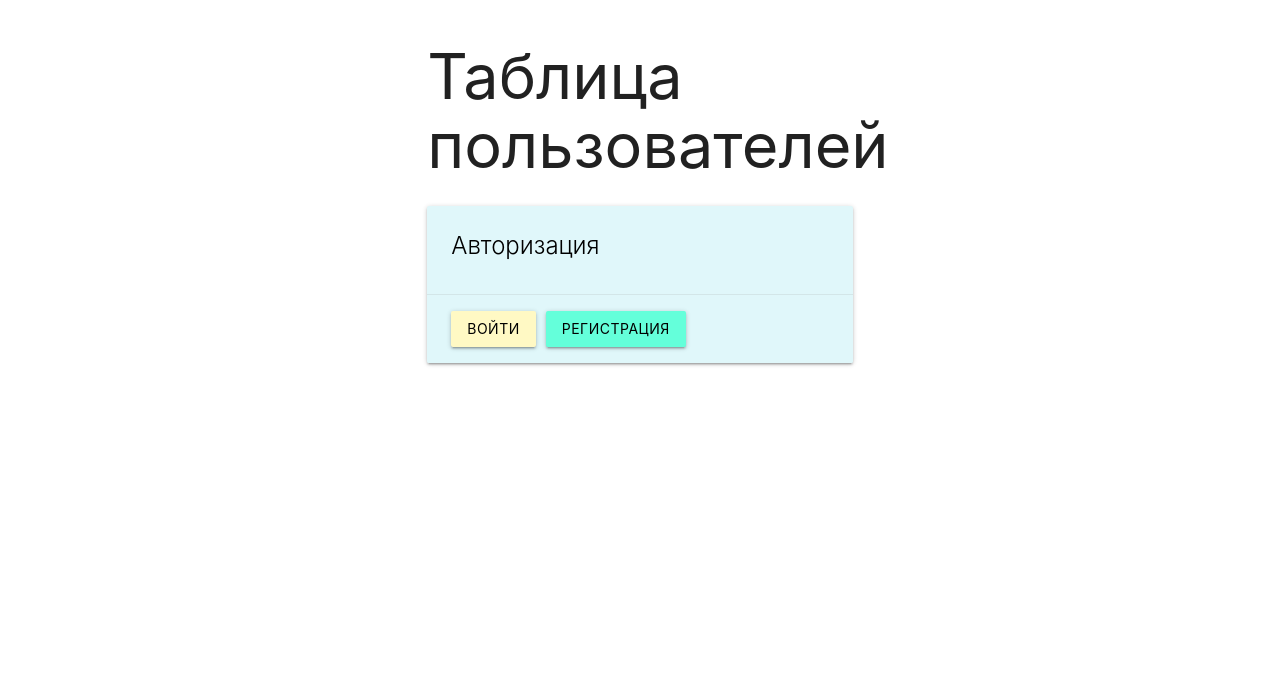
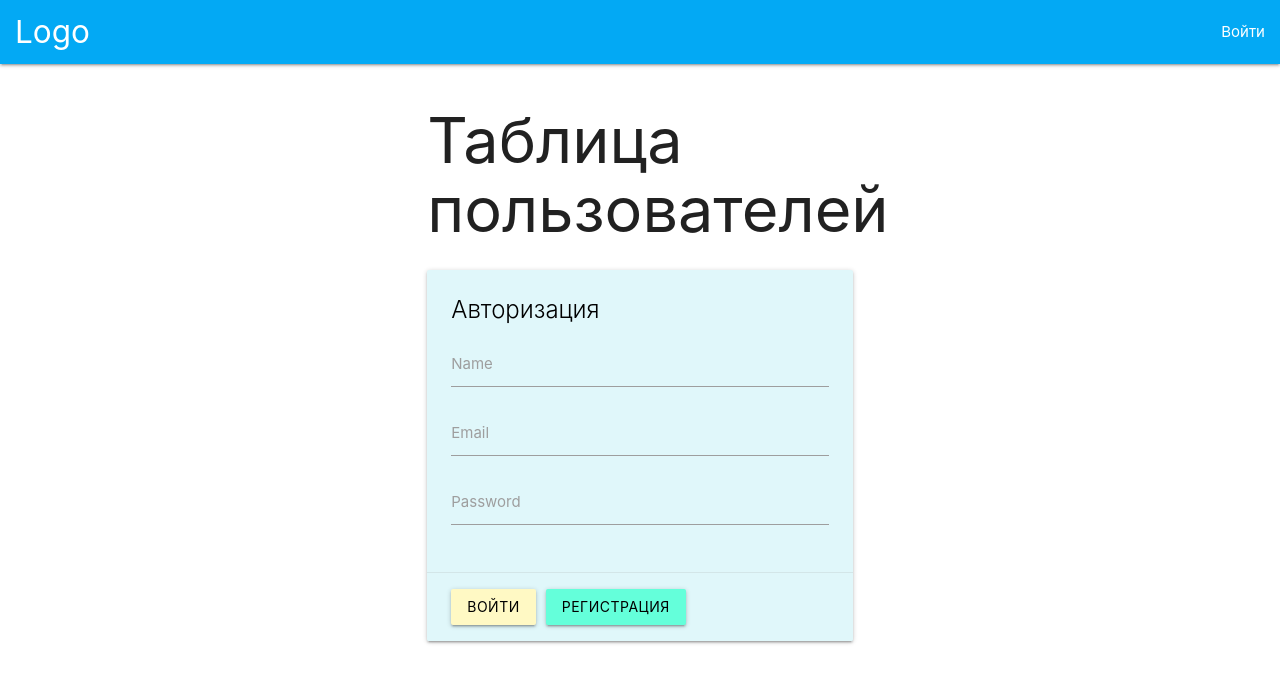
Before and after one commit to horoshopodumaj/webfull, a React (Create React App) app in the folder client/: page / in a window 1280 px wide. Shown: the top 682 px of the page. Built offline with nearby package versions, Linux system fonts and the light colour scheme.

Commit message:
added Header component, inputs to the authorization form

```diff
--- a/client/src/App.js
+++ b/client/src/App.js
@@ -1,11 +1,13 @@
 import { BrowserRouter } from "react-router-dom";
 import "materialize-css";
 import { UseRoutes } from "./routes";
+import Header from "./components/Header";
 
 function App() {
     const routes = UseRoutes(false);
     return (
         <BrowserRouter>
+            <Header />
             <div className="container">{routes}</div>
         </BrowserRouter>
     );
--- /dev/null
+++ b/client/src/components/Header.js
@@ -0,0 +1,20 @@
+import React from "react";
+
+const Header = ({ isAuth }) => {
+    return (
+        <nav className="light-blue">
+            <div className="nav-wrapper">
+                <a href="#" className="brand-logo ml-15">
+                    Logo
+                </a>
+                <ul id="nav-mobile" className="right hide-on-med-and-down">
+                    <li>
+                        <a href="collapsible.html">{isAuth ? "Выйти" : "Войти"}</a>
+                    </li>
+                </ul>
+            </div>
+        </nav>
+    );
+};
+
+export default Header;
--- a/client/src/index.css
+++ b/client/src/index.css
@@ -3,3 +3,7 @@
 .mr-10 {
     margin-right: 10px;
 }
+
+.ml-15 {
+    margin-left: 15px;
+}
--- a/client/src/pages/AuthPage.js
+++ b/client/src/pages/AuthPage.js
@@ -8,7 +8,20 @@ const AuthPage = () => {
                 <div className="card cyan lighten-5">
                     <div className="card-content black-text">
                         <span className="card-title ">Авторизация</span>
-                        <div></div>
+                        <div>
+                            <div className="input-field">
+                                <input id="email" type="text" name="name" />
+                                <label htmlFor="email">Name</label>
+                            </div>
+                            <div className="input-field">
+                                <input id="email" type="text" name="email" />
+                                <label htmlFor="email">Email</label>
+                            </div>
+                            <div className="input-field">
+                                <input id="password" type="password" name="password" />
+                                <label htmlFor="password">Password</label>
+                            </div>
+                        </div>
                     </div>
                     <div className="card-action">
                         <button className="btn yellow lighten-4 black-text mr-10">Войти</button>
```
